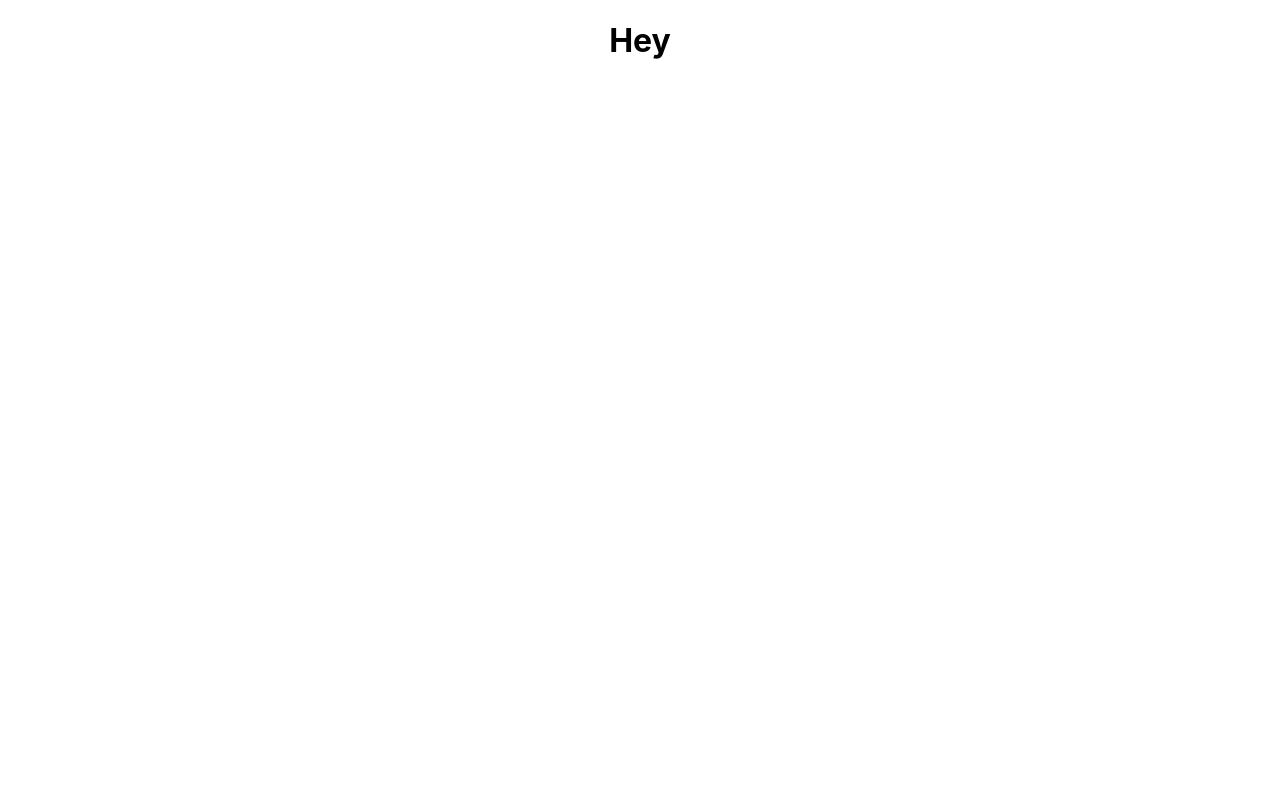
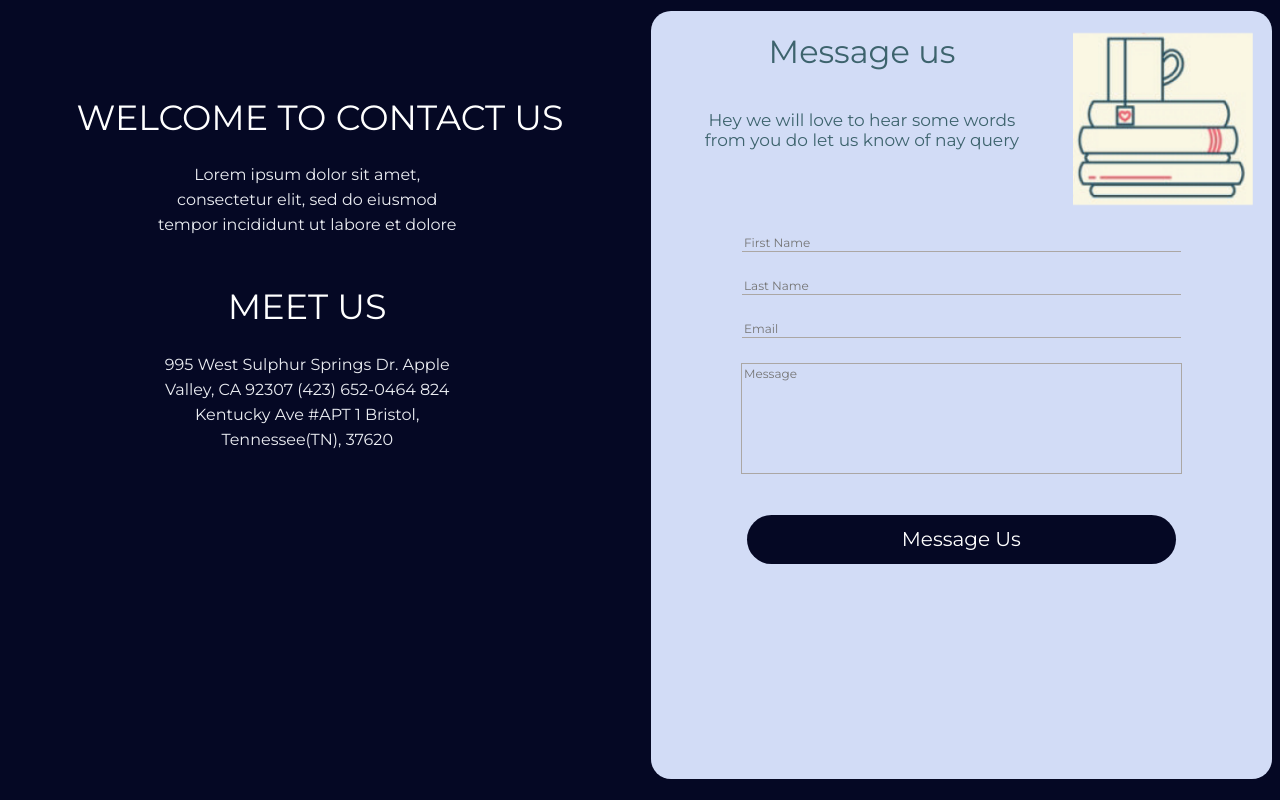
Before and after one commit to iiitv/studybuddy-web, a React (Create React App) app: page / in a window 1280 px wide. Built offline with nearby package versions, Linux system fonts and the light colour scheme.

Commit message:
page modified a bit

```diff
--- a/src/App.js
+++ b/src/App.js
@@ -1,11 +1,13 @@
 import React, { Component } from 'react'
+import ContactPage from './ContactPage/Contact.js'
 import './App.css'
 
 class App extends Component {
   render() {
     return (
       <div className="App">
-        <h1>Hey</h1>
+        {/* <h1>Hey</h1> */}
+        <ContactPage />
       </div>
     )
   }
--- a/src/ContactPage/Contact.js
+++ b/src/ContactPage/Contact.js
@@ -22,6 +22,22 @@ class Contact extends Component {
           </div>
           <div id="contact-container">
             <div className="contact-card">
+              <div className="container-head">
+                <div className="head-detail">
+                  <h1> Message us</h1>
+                  <div className="manage-head-para">
+                    <p>
+                      Hey we will love to hear some words from you do let us
+                      know of nay query
+                    </p>
+                  </div>
+                </div>
+                <img
+                  className="notes-img"
+                  src="./images/notes.png"
+                  alt="notes"
+                ></img>
+              </div>
               <div className="manage-form">
                 <form>
                   <input
--- a/src/ContactPage/Contact.scss
+++ b/src/ContactPage/Contact.scss
@@ -43,6 +43,42 @@
     height: 100vh;
 }
 
+.container-head {
+    display: flex;
+    flex-direction: row;
+}
+.head-detail {
+    width: 100%;
+    display: flex;
+    flex-direction: column;
+    align-items: center;
+}
+
+.head-detail h1 {
+    font-family: "montserrat";
+    font-weight: 100;
+    color: #3D636D;
+}
+
+.head-detail p {
+    font-size : 17px;
+    font-family: "montserrat";
+    font-weight: 100;
+    color: #3D636D;
+
+}
+
+.manage-head-para {
+    width: 80%;
+}
+
+.notes-img {
+    height : 180px;
+    width : 180px;
+    margin-top: 3%;
+    margin-right: 3%;
+}
+
 .contact-card {
     height: 96%;
     width: 97%;
@@ -59,9 +95,9 @@
 }
 
 input[type=text] ,input[type=email], input[type=number] {
-    margin-top: 7%;
+    margin-top: 4%;
     width : 70%;
-    font-size :20px;
+    font-size : 12px;
     border: none;
     background-color:#D2DCF6;
     border-bottom: 1px solid #aba7a4;
@@ -69,8 +105,8 @@ input[type=text] ,input[type=email], input[type=number] {
 }
 
 textarea {
-    margin-top: 7%;
-    font-size : 20px ;
+    margin-top: 4%;
+    font-size : 12px ;
     height : 100%;
     width: 70%;
     resize : none;
@@ -91,6 +127,7 @@ textarea {
     padding: 2% 25% 2% 25%;
     text-decoration: none;
     border: none;
+    cursor: pointer;
 }
 
 .submit-btn:hover {
@@ -115,6 +152,10 @@ textarea {
     #contact-head p {
         font-size : 15px;
     }
+
+    .head-detail p {
+        font-size : 15px;
+    }
     .manage-para {
         width: 90%;
         margin: auto;
@@ -123,10 +164,17 @@ textarea {
         width: 100%;
     }
     .contact-card {
-        height: 80%;
+        height: 100%;
         width: 70%;
         margin : auto;
     }
+    .notes-img {
+        height : 100px;
+        width : 100px;
+        margin-top: 3%;
+        margin-right: 3%;
+    }
+
     input[type=text] ,input[type=email], input[type=number] {
         font-size : 10px;
     }
```
Also changed, not shown: public/images/notes.png (added).
